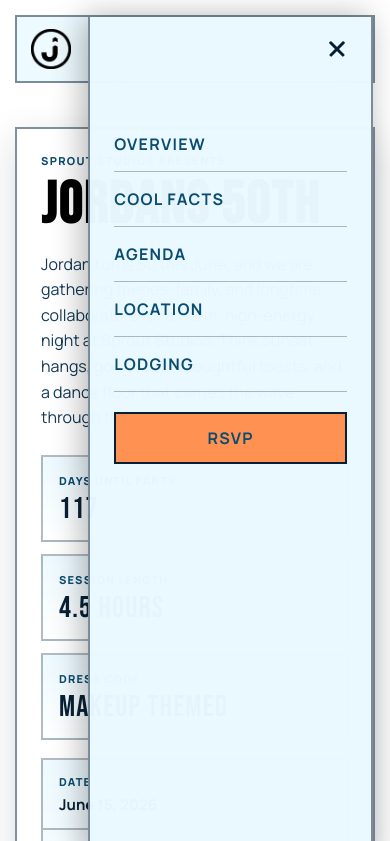
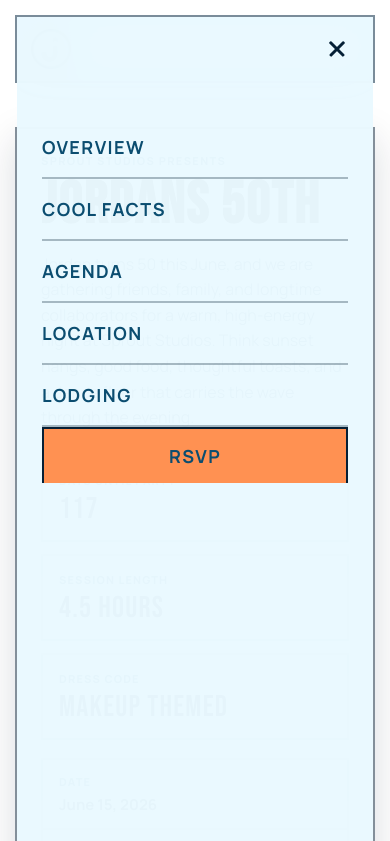
Before and after one commit to theairavi-del/jordan-50th, a plain HTML site: page index.html in a window 390 px wide. Both pictures are taken after a click on the button "Toggle menu". Shown: the top 841 px of the page. Drawn offline with Linux system fonts and the light colour scheme.

Commit message:
Fix mobile menu: full width matching page padding, better scrolling, aligned edges

```diff
--- a/styles.css
+++ b/styles.css
@@ -890,22 +890,22 @@ h3 {
     position: fixed;
     top: 0;
     right: -100%;
-    width: 80%;
-    max-width: 300px;
+    width: 100%;
+    max-width: none;
     height: 100vh;
     background: rgba(234, 249, 255, 0.98);
     backdrop-filter: blur(20px);
     -webkit-backdrop-filter: blur(20px);
     flex-direction: column;
     justify-content: flex-start;
-    padding: 100px 24px 24px;
+    padding: 100px 15px 24px;
     gap: 0;
     transition: right 0.3s ease;
     z-index: 999;
-    border-left: 2px solid var(--line-strong);
-    border-right: 2px solid var(--line-strong);
+    border-left: none;
+    border-right: none;
     display: flex;
-    box-shadow: -5px 0 30px rgba(0,0,0,0.3);
+    box-shadow: none;
     overflow-y: auto;
   }
 
@@ -913,19 +913,24 @@ h3 {
     right: 0;
   }
 
-  body.menu-open {
-    overflow: hidden;
-  }
-
   .menu a {
-    font-size: 16px;
-    padding: 16px 0;
-    border-bottom: 1px solid var(--line);
+    font-size: 18px;
+    padding: 18px 0;
+    border-bottom: 2px solid var(--line);
     text-align: left;
+    margin: 0 10px;
   }
 
   .menu a:last-of-type {
     border-bottom: 0;
+  }
+
+  .mobile-rsvp {
+    margin: 20px 10px 0;
+  }
+
+  body.menu-open {
+    overflow: hidden;
   }
 
   /* Hide desktop RSVP on mobile */
@@ -938,7 +943,7 @@ h3 {
     display: flex;
     justify-content: center;
     align-items: center;
-    margin-top: 20px;
+    margin: 20px 10px 0;
     padding: 16px 20px;
     background: var(--sun);
     color: var(--ocean-950);
@@ -946,12 +951,10 @@ h3 {
     text-transform: uppercase;
     letter-spacing: 0.08em;
     text-decoration: none;
-    border: 2px solid var(--ocean-950) !important;
-    border-bottom: 2px solid var(--ocean-950) !important;
-    font-size: 14px;
+    border: 2px solid var(--ocean-950);
+    font-size: 16px;
     text-align: center;
     line-height: 1;
-    box-sizing: border-box;
   }
 
   /* Adjust header layout for mobile */
```
